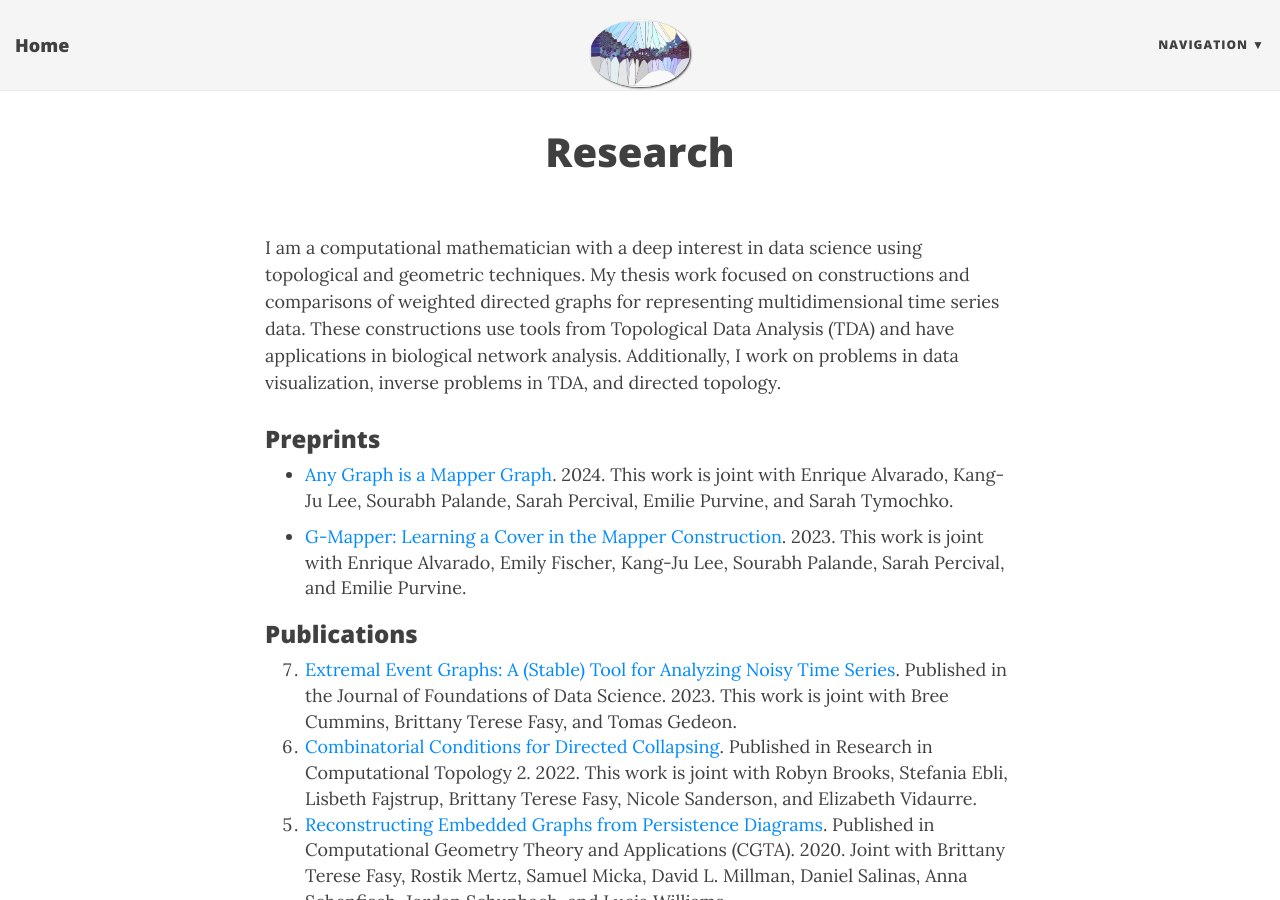
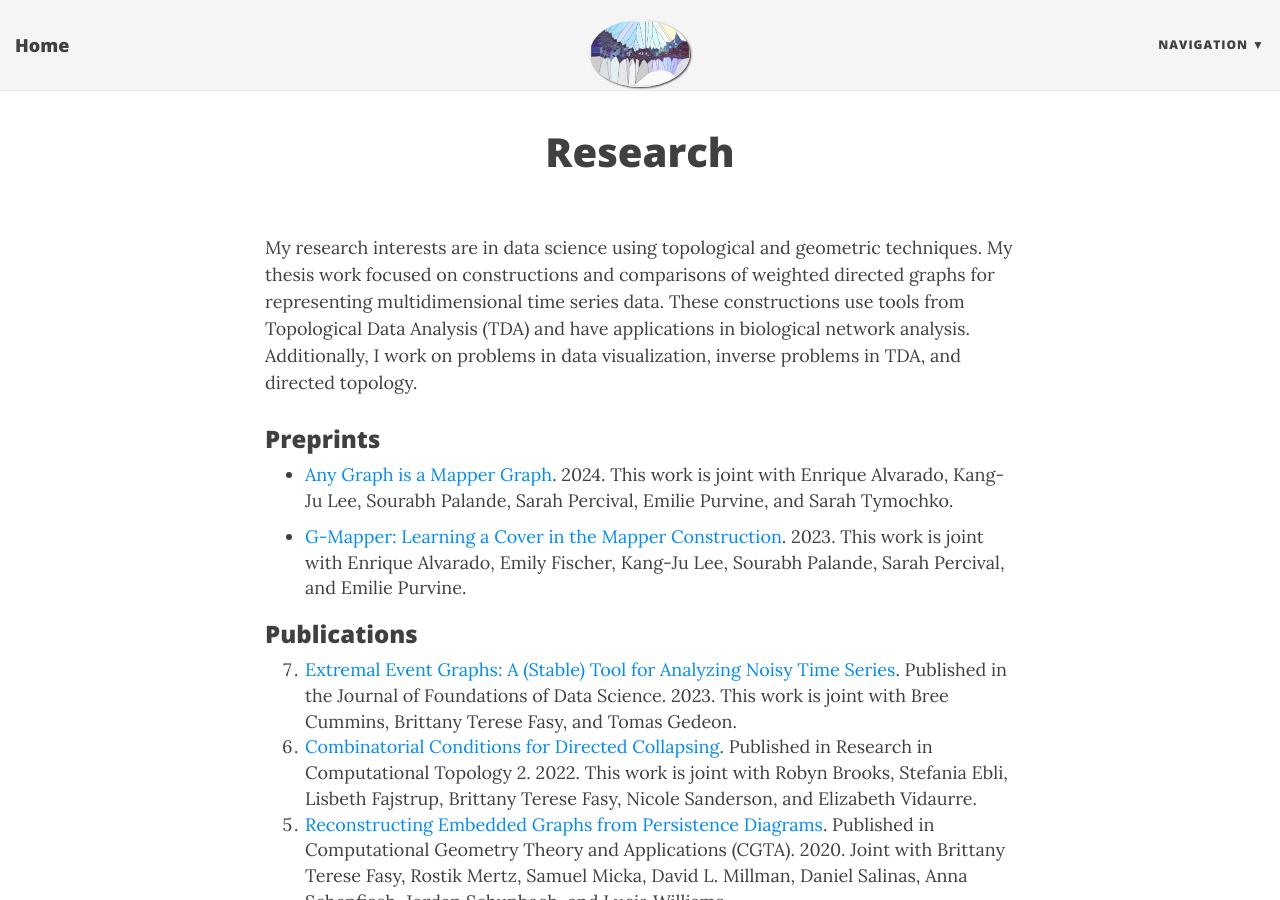
Before and after one commit to robinbelton/robinbelton.github.io, a Jekyll site: the page built from research.html, in a window 1280 px wide and 900 px high. Built offline with Jekyll 4.4.1, drawn with Linux system fonts in a browser that asks for light colours; nearby versions of some CDN libraries.

Commit message:
Small edit to research page

```diff
--- a/research.html
+++ b/research.html
@@ -6,7 +6,7 @@
 ---
 
 
-<p>I am a computational mathematician with a deep interest in data science using topological and geometric techniques. My thesis work focused on constructions and comparisons of weighted directed graphs for representing multidimensional time series data. These constructions use tools from Topological Data Analysis (TDA) and have applications in biological network analysis. Additionally, I work on problems in data visualization, inverse problems in TDA, and directed topology.
+<p>My research interests are in data science using topological and geometric techniques. My thesis work focused on constructions and comparisons of weighted directed graphs for representing multidimensional time series data. These constructions use tools from Topological Data Analysis (TDA) and have applications in biological network analysis. Additionally, I work on problems in data visualization, inverse problems in TDA, and directed topology.
 
 <h3>Preprints</h3>
 <ul>
```
